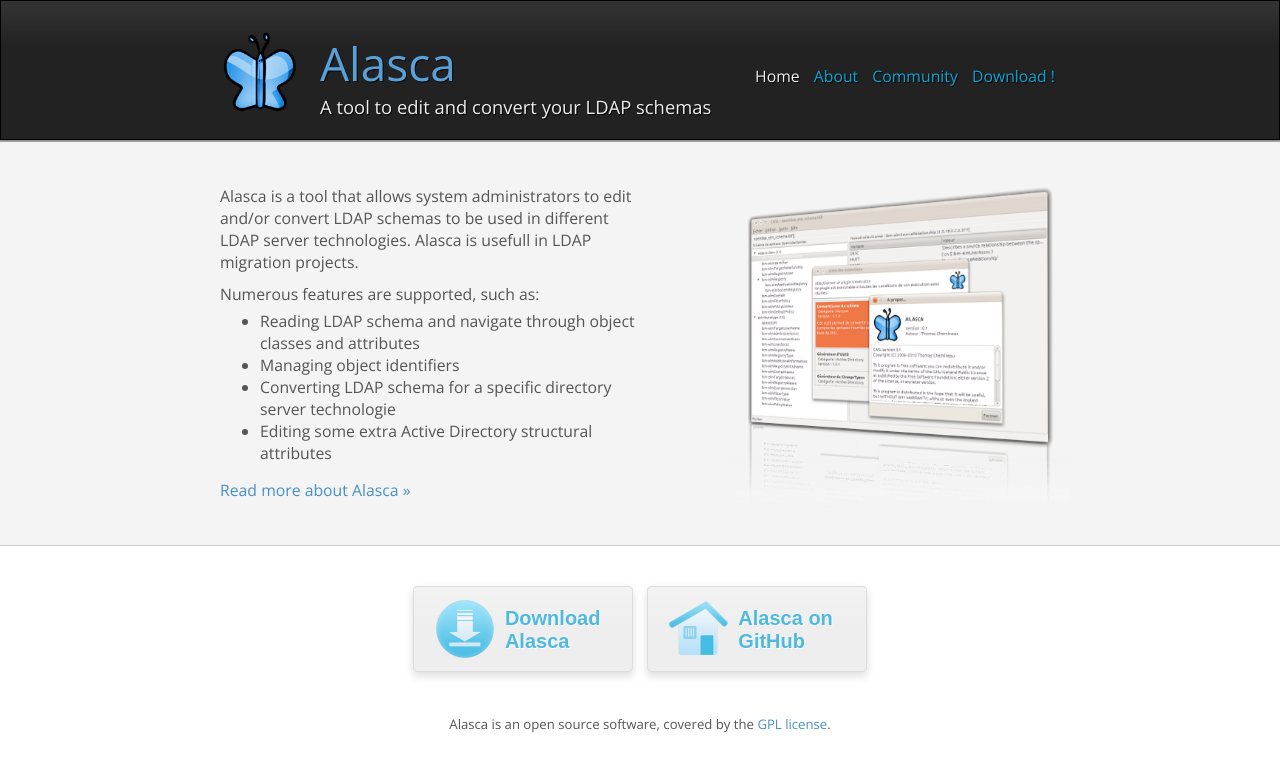
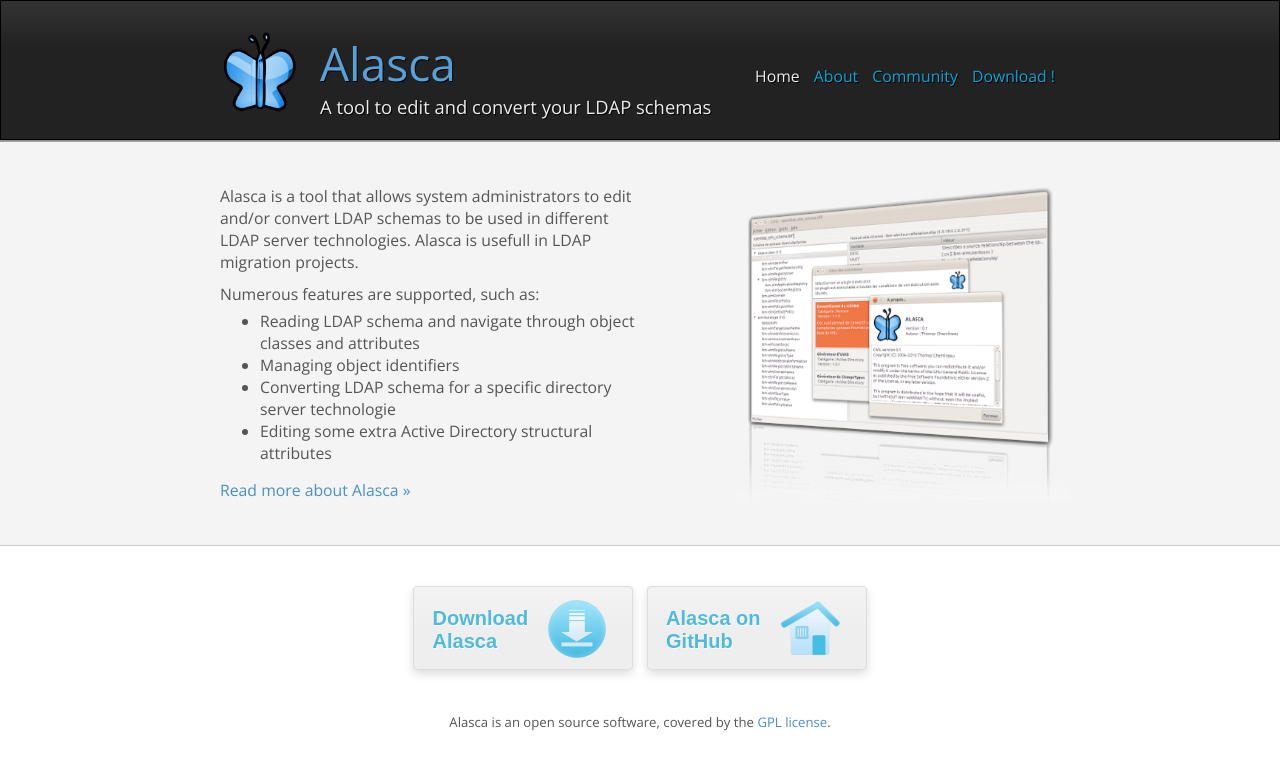
Before and after one commit to alasca/alasca.github.com, a Jekyll site: the page built from index.html, in a window 1280 px wide. Shown: the top 772 px of the page. Built offline with Jekyll 4.4.1, drawn with Linux system fonts in a browser that asks for light colours.

Commit message:
fix big button issue

```diff
--- a/assets/css/website.css
+++ b/assets/css/website.css
@@ -245,6 +245,7 @@
   -moz-border-radius:4px;
   -webkit-border-radius:4px;
   cursor:pointer;
+  height:84px;
   overflow:hidden;
   margin:5px;
   margin-bottom:10px;
@@ -262,7 +263,6 @@
   cursor:pointer;
 }
 button.big img {
-  float:left;
   margin-left:4%;
   width:64px;
 }
```
